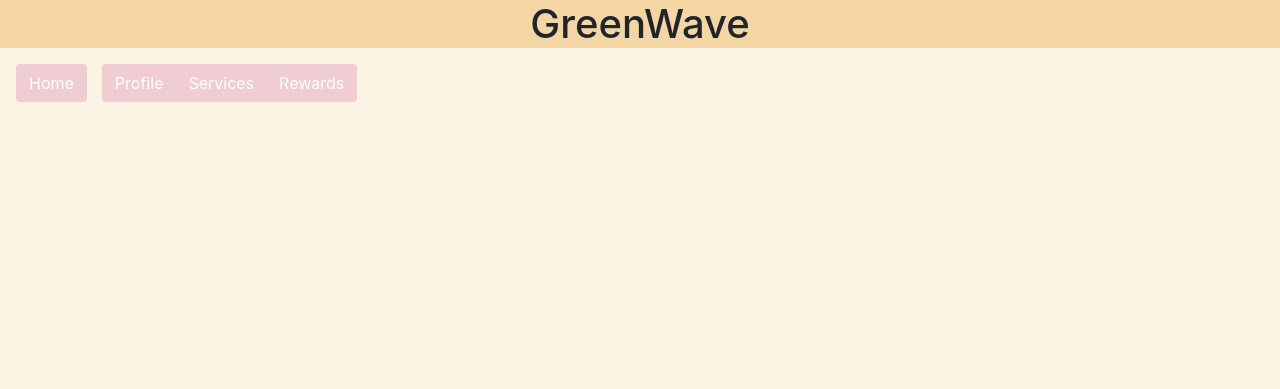
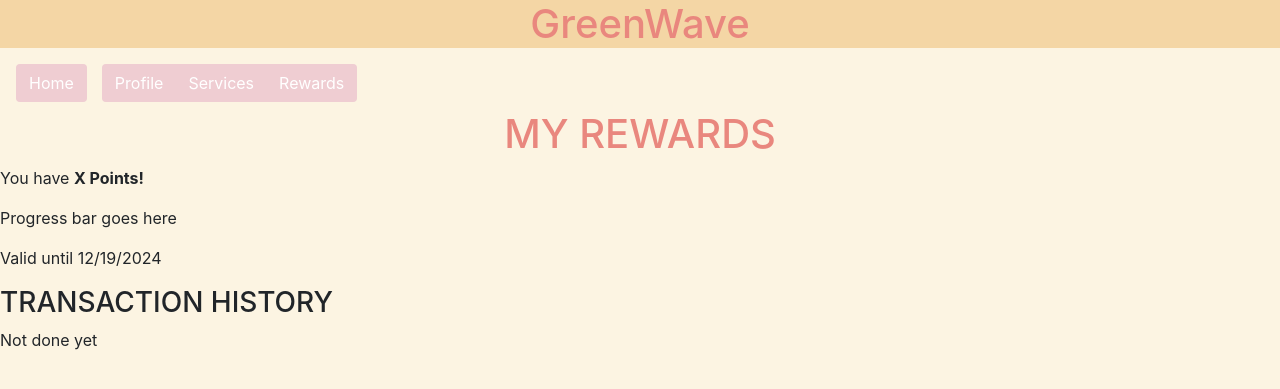
Before and after one commit to CSCI3356-Fall2024/Ed-Sheeran---The-A-Team, a Django app: page /rewards/ in a window 1280 px wide. Shown: the top 389 px of the page. Run offline with Django 5.2, Linux system fonts and the light colour scheme.

Commit message:
Rewards + CSS, needs sizing fixing

```diff
--- a/GreenWave/templates/rewards.html
+++ b/GreenWave/templates/rewards.html
@@ -1,5 +1,29 @@
-{% extends 'base.html'%}
-{% block title %}GreenWave Rewards{% endblock %}
-{%block content%}
+<head>
+    <title>Green Rewards</title>
+    <link rel="stylesheet" href="../../static/service_styles.css">
+</head>
 
-{%endblock%}
+<div>
+    {% extends 'base.html' %}
+    {% load static %}
+    {% block content %}
+
+    <div class="rewards-container">
+        <h1 class="rewards-header">MY REWARDS</h1>
+
+        <!--Progress bar-->
+        <div class="progress-bar-container">
+            <p class="points-text">You have <strong>X Points!</strong></p>
+            <p>Progress bar goes here</p>
+            <p>Valid until 12/19/2024</p>
+        </div>
+
+        <!--History-->
+        <div class="transaction-history">
+            <h3>TRANSACTION HISTORY</h3>
+
+            <p>Not done yet</p>
+        </div>
+    </div>
+</div>
+{% endblock %}
```
Also changed, not shown: GreenWave/static/rewards.css (added, +29 -0 lines).
